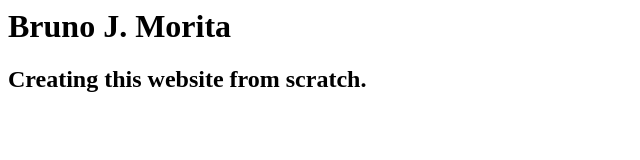
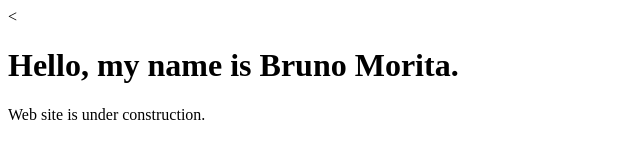
Before and after one commit to BrunoDevLogs/brunodevlogs.github.io, a plain HTML site: page index.html in a window 1280 px wide. Shown: the whole page, without its empty margins (0-640 px from the left). Drawn offline with Linux system fonts and the light colour scheme.

Commit message:
Added a basic structure to the HTML page

```diff
--- a/index.html
+++ b/index.html
@@ -1,2 +1,11 @@
-<h1>Bruno J. Morita</h1>
-<h2>Creating this website from scratch.</h2>
+<!doctype html>
+<html lang="en">
+<head>
+  <meta charset="utf-8">
+  <title>Home</title>
+</head>
+<<body>
+  <h1>Hello, my name is Bruno Morita.</h1>
+  <p>Web site is under construction.</p>
+</body>
+</html>
```
